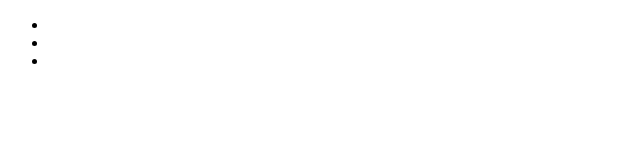
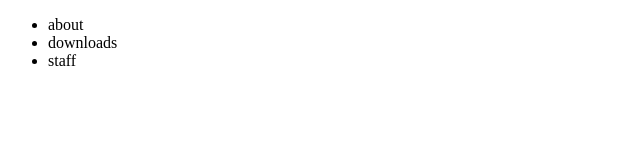
Before and after one commit to timursab/TTSite, a plain HTML site: page index.html in a window 1280 px wide. Shown: the whole page, without its empty margins (0-640 px from the left). Drawn offline with Linux system fonts and the light colour scheme.

Commit message:
External Pages

```diff
--- a/index.html
+++ b/index.html
@@ -9,13 +9,13 @@
 <body>
     <ul>
         <li>
-
+            about
         </li>
         <li>
-
+            downloads
         </li>
         <li>
-
+            staff
         </li>
     </ul>
 </body>
```
